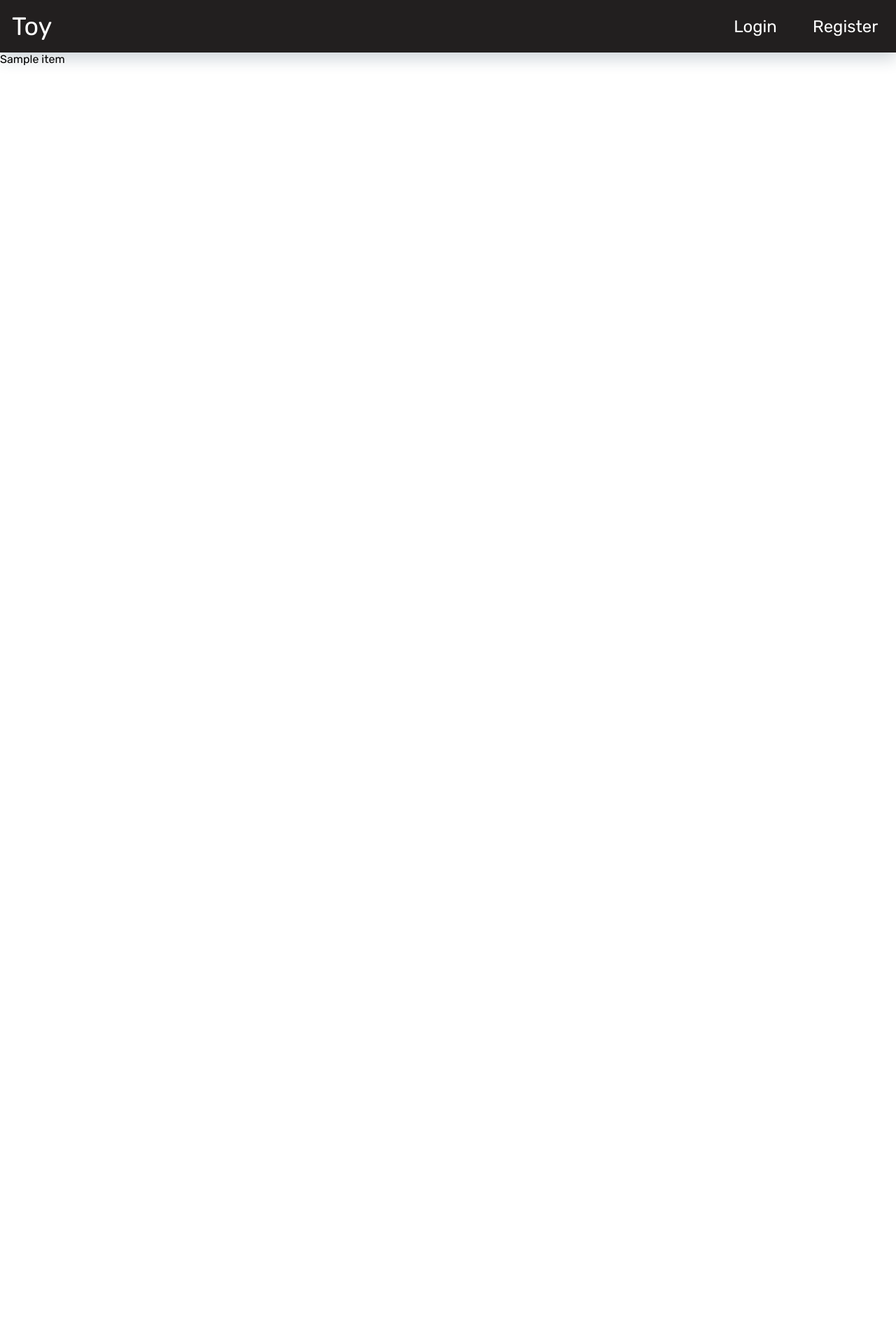
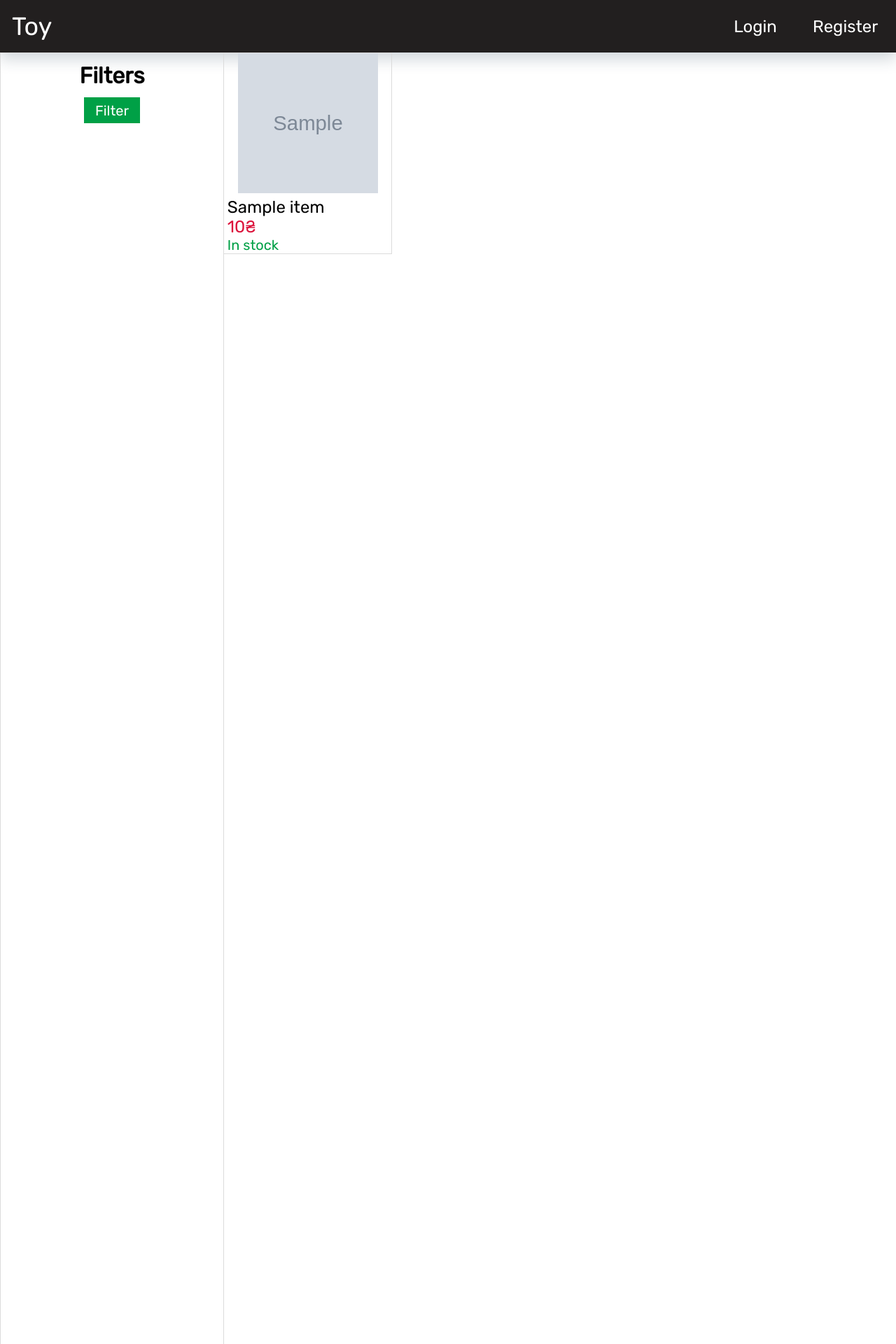
Before and after one commit to MNDonut/MyDjangoProjectKrakenToyShop, a Django app: template product/templates/category_page.html in a window 1280 px wide. Shown: the top 1920 px of the page at 70% size. Before the commit the page ends 94 px from the top, so only its background shows below. Run offline with Django 3.2, Linux system fonts and the light colour scheme; the template is opened without the code that fills it: most values are stand-ins (such as "Sample title", 1, 10 or a date in 2020); grey boxes marked "Sample" are stand-in pictures.

Commit message:
Category page was styled. Changed paddings in filter sections

```diff
--- /dev/null
+++ b/product/static/category_page.css
@@ -0,0 +1,118 @@
+h1 {
+    text-align: center;
+    padding: 4% 0;
+}
+
+img {
+    width: 200px;
+    height: 200px;
+}
+
+button {
+    width: 25%;
+    text-align: center;
+    padding: 2% 4%;
+    border: 0;
+    background: #00a046;
+    color: white;
+    font-size: 1.25em;
+    cursor: pointer;
+}
+
+select, input {
+    padding: 1%;
+}
+
+.wrapper {
+    display: grid;
+    grid-template-columns: 1fr 3fr;
+    height: 1000vh;
+}
+
+.filter_block {
+    border: 1px solid #dbdbdb;
+}
+
+.sticky_filter_block {
+    position: sticky;
+    top: 0;
+    height: 100vh;
+    overflow-y: scroll;
+}
+
+.filter_section {
+    border-top: 1px solid #dbdbdb;
+    border-bottom: 1px solid #dbdbdb;
+    padding: 4% 5% 4% 5%;
+    align-items: center;
+}
+
+.filter_title {
+    font-size: 1.25em;
+}
+
+.filter_button_div {
+    text-align: center;
+}
+
+.filter_section li {
+    padding-left: 5%;
+}
+
+.items {
+    display: grid;
+    grid-template-columns: repeat(4, 1fr);
+    grid-template-rows: 1fr 1fr;
+}
+
+.item {
+    border-top: 1px solid #dbdbdb;
+    border-bottom: 1px solid #dbdbdb;
+    border-right: 1px solid #dbdbdb;
+    align-items: center;
+    text-align: center;
+    display: grid;
+    grid-template-columns: 1fr 1fr;
+    grid-template-areas: "img img"
+                         "title title"
+                         "price cart"
+                         "in_stock in_stock";
+}
+
+.item_image {
+    grid-area: img;
+}
+
+.item_title {
+    color: black;
+    justify-self: left;
+    padding-left: 2%;
+    grid-area: title;
+}
+
+.item_title:hover {
+    text-decoration: underline;
+}
+
+.item_price {
+    color: crimson;
+    font-size: 1.5em;
+    justify-self: left;
+    padding-left: 4%;
+    grid-area: price;
+}
+
+.item_stock {
+    font-size: 1.25em;
+    justify-self: left;
+    padding-left: 2%;
+    grid-area: in_stock;
+}
+
+.item_in_stock {
+    color: #00a046;
+}
+
+.item_not_in_stock {
+    color: gray;
+}
--- a/product/static/comparison.css
+++ b/product/static/comparison.css
@@ -34,6 +34,10 @@
     color: slateblue;
 }
 
+.item_title:hover {
+    text-decoration: underline;
+}
+
 .item_in_stock {
     color: #00a046;
     grid-area: in_stock;
--- a/product/static/favorite.css
+++ b/product/static/favorite.css
@@ -35,6 +35,10 @@
     border-top: 1px solid #dbdbdb;
 }
 
+.item_title:hover {
+    text-decoration: underline;
+}
+
 .item_price {
     text-align: left;
     grid-area: price;
--- a/product/templates/category_page.html
+++ b/product/templates/category_page.html
@@ -5,7 +5,49 @@
 {% block title %}{{ category.title }} - KrakenToy{% endblock %}
 
 {% block content %}
-{% for item in items %}
-{{ item }}
-{% endfor %}
+<link rel="stylesheet" href="{% static 'category_page.css' %}">
+<div class="wrapper">
+    <div class="filter_block">
+        <div class="sticky_filter_block">
+            <h1>Filters</h1>
+            <ul class="filter_list">
+                <form class="main_filter" method="get">
+                    {% csrf_token %}
+                    {% for field in filter.form %}
+                        <div class="filter_section">
+                            <span class="filter_title">{{ field.label }}</span>
+                            {{ field }}
+                        </div>
+                    {% endfor %}
+                    <div class="filter_button_div">
+                        <button style="color: white" class="filter_button" type="submit">Filter</button>
+                    </div>
+                </form>
+            </ul>
+        </div>
+    </div>
+    <div class="main">
+        <ul class="items">
+            {% for item in filter.qs %}
+                <li class="item">
+                    <a class="item_image" href="{% url 'byName' item.slug %}"><img src="{{ item.image.url }}" alt=""></a>
+                    <a class="item_title" href="{% url 'byName' item.slug %}">{{ item.title }}</a>
+                    <span class="item_price">{{ item.price }}₴</span>
+                    {% if item.in_stock %}
+                        <a class="cart" href="#"><i style="color:#00a046" class="fas fa-shopping-cart fa-2x"></i></a>
+                    {% else %}
+                        <i style="color:gray" class="fas fa-shopping-cart fa-2x disabled_cart"></i>
+                    {% endif %}
+                    <span class="item_stock">
+                        {% if item.in_stock %}
+                            <span class="item_in_stock">In stock</span>
+                        {% else %}
+                            <span class="item_not_in_stock">Not in stock</span>
+                        {% endif %}
+                    </span>
+                </li>
+            {% endfor %}
+        </ul>
+    </div>
+</div>
 {% endblock %}
--- a/product/views.py
+++ b/product/views.py
@@ -31,10 +31,12 @@
     return render(request, 'item_page.html' , context)
 
 def byCategory(request, slug):
+    mainFilter = ItemFilter(request.GET, queryset=Item.objects.filter(category__slug=slug))
     filtered = Item.objects.filter(category__slug=slug)
     context = {
-        'item': filtered,
-        'category': slug
+        'items': filtered,
+        'category': slug,
+        'filter': mainFilter
     }
     return render(request, 'category_page.html' , context)
 
--- a/static/common/index.css
+++ b/static/common/index.css
@@ -16,6 +16,10 @@
 
 li a {
     font-size: 1.25em;
+}
+
+li a:hover {
+    color: crimson;
 }
 
 .wrapper {
--- a/static/common/navbar.css
+++ b/static/common/navbar.css
@@ -42,6 +42,7 @@
     padding: 0 4%;
     user-select: none;
     font-size: 36px;
+    color: white;
 }
 
 .menu {
--- a/templates/common/navbar.html
+++ b/templates/common/navbar.html
@@ -15,7 +15,7 @@
 </head>
 <body>
     <nav class="menu">
-        <p class="logo"><i class="fab fa-gitkraken fa-lg"></i> Toy</p>
+        <a href="{% url 'home' %}"><p class="logo"><i class="fab fa-gitkraken fa-lg"></i> Toy</p></a>
         <ul class="menu_list">
             <a href="{% url 'catalog' %}" class="menu_list_item"><i class="fas fa-list fa-lg"></i></a>
             {% if request.user.is_authenticated %}
```
Also changed, not shown: product/static/catalog.css (+6 -1 lines), db.sqlite3.
